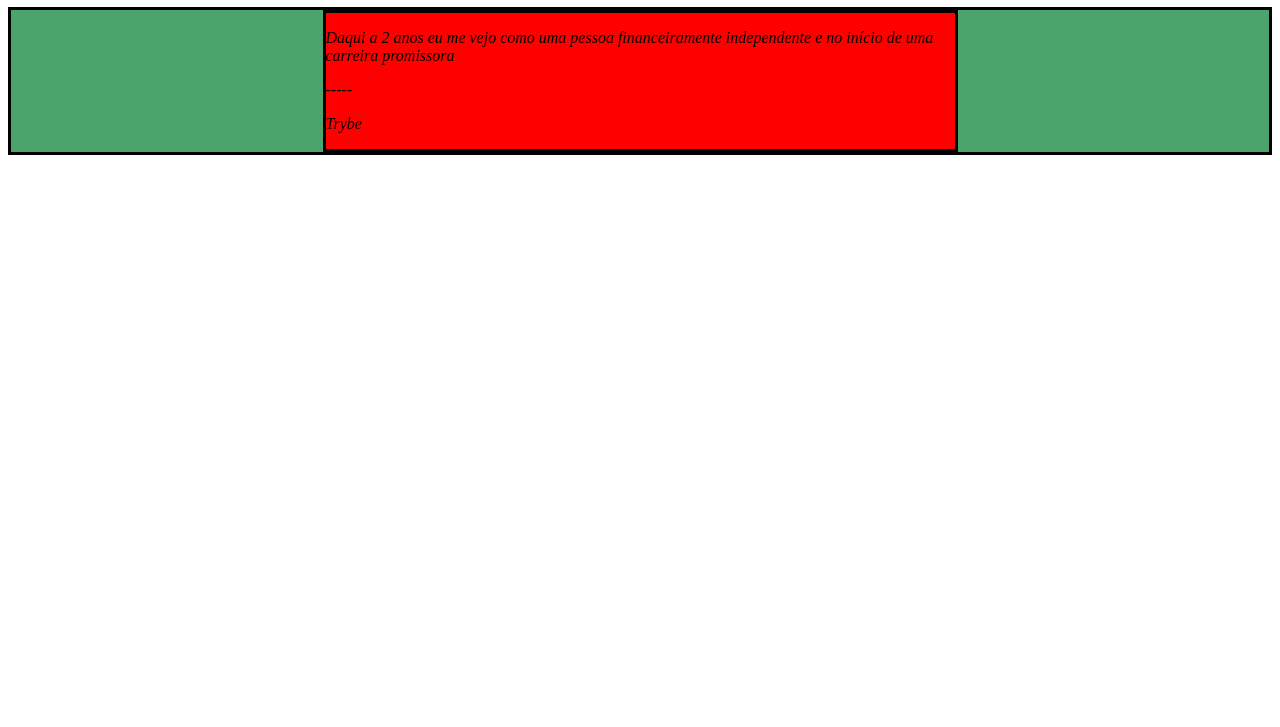
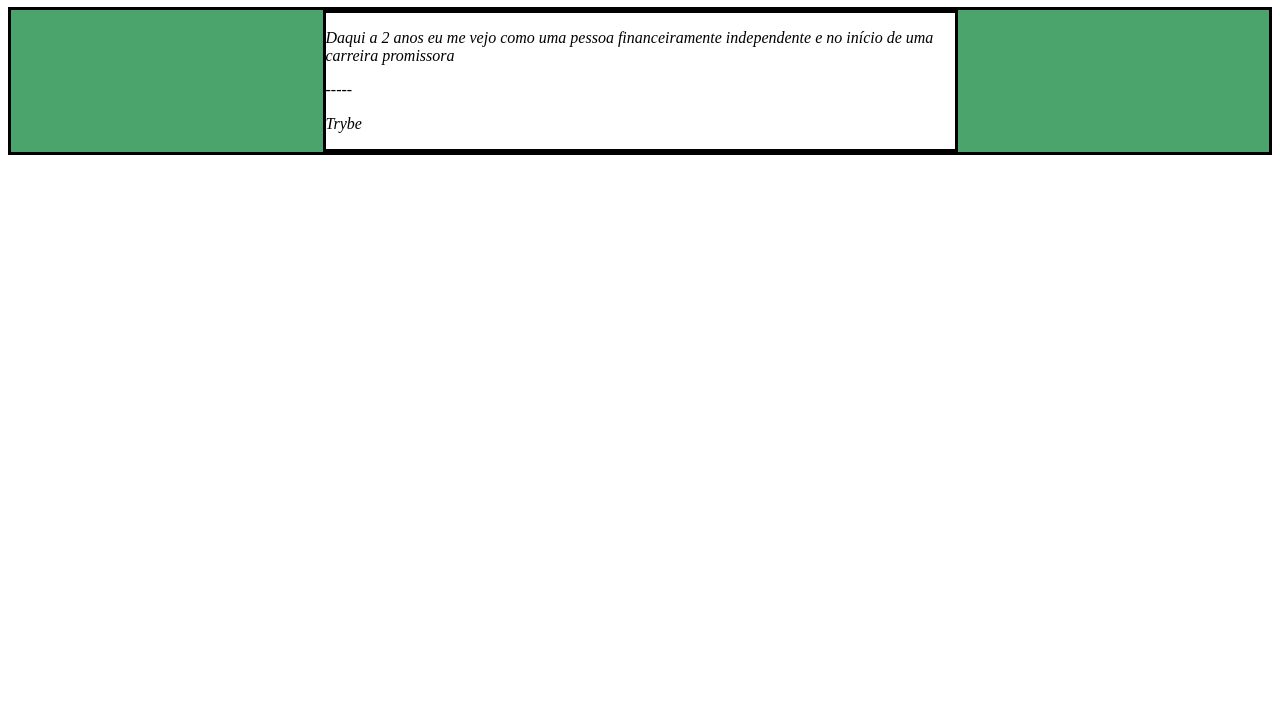
Before and after one commit to vanessamrios/trybe-exercises, a plain HTML site: page fundamentos/bloco_5/index.html in a window 1280 px wide. Shown: the part 73-800 px from the top of the page. Drawn offline with Linux system fonts and the light colour scheme.

Commit message:
resolve o exercício 3

```diff
--- a/fundamentos/bloco_5/index.html
+++ b/fundamentos/bloco_5/index.html
@@ -68,6 +68,15 @@
 
        mudaCor();
 
+       //EXERCÍCIO 0
+
+       function mudaCorMenor () {
+           let centerContent = document.getElementsByClassName("center-content");
+           centerContent[0].style.backgroundColor="white"
+       }
+
+       mudaCorMenor();
+
 
 
     </script>
```
